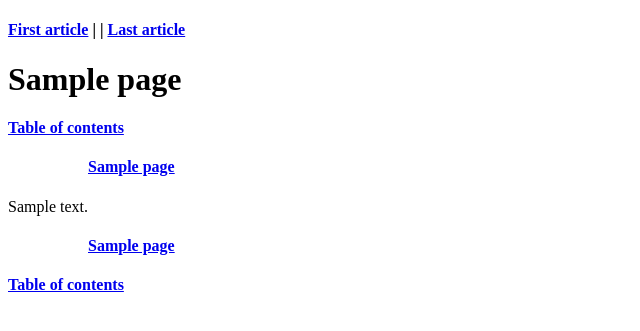
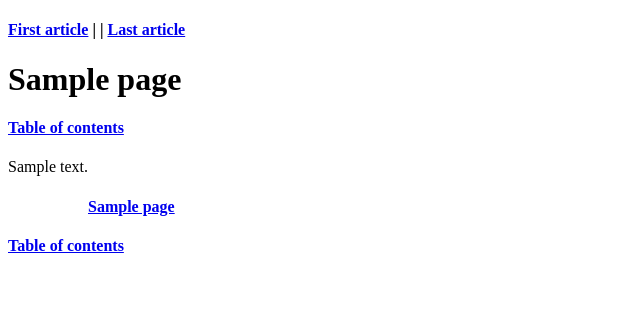
Before and after one commit to iaseth/react-new-docs-ebook, a Python web app: template src/templates/section_page.html in a window 1280 px wide. Shown: the top 331 px of the page, without its empty margins (0-640 px from the left). Run offline with Jinja, Linux system fonts and the light colour scheme; the template is opened without the code that fills it: most values are stand-ins (such as "Sample title", 1, 10 or a date in 2020).

```diff
--- a/src/templates/section_page.html
+++ b/src/templates/section_page.html
@@ -8,15 +8,6 @@
 	<h4><a href="{{ page.pages[0].getHtmlFilename() }}">First article</a> | {% if page.previous %}<a href="{{ page.previous.getHtmlFilename() }}">Previous</a>{% endif %}{% if page.previous and page.next %}<span> | </span>{% endif %}{% if page.next %}<a href="{{ page.next.getHtmlFilename() }}">Next</a>{% endif %} | <a href="{{ page.pages[-1].getHtmlFilename() }}">Last article</a></h4>
 	<h1 class="title">{{ page.title }}</h1>
 	<h4><a href="x_inline_toc.html">Table of contents</a></h4>
-	<div>
-		<ul>
-			{% for page in page.pages %}
-			<ol>
-				<h4><a href="{{ page.getHtmlFilename() }}">{{ page.title }}</a></h4>
-			</ol>
-			{% endfor %}
-		</ul>
-	</div>
 
 	{{ page.get_content_html() }}
 
```
Also changed, not shown: README.md, 2 other files.
